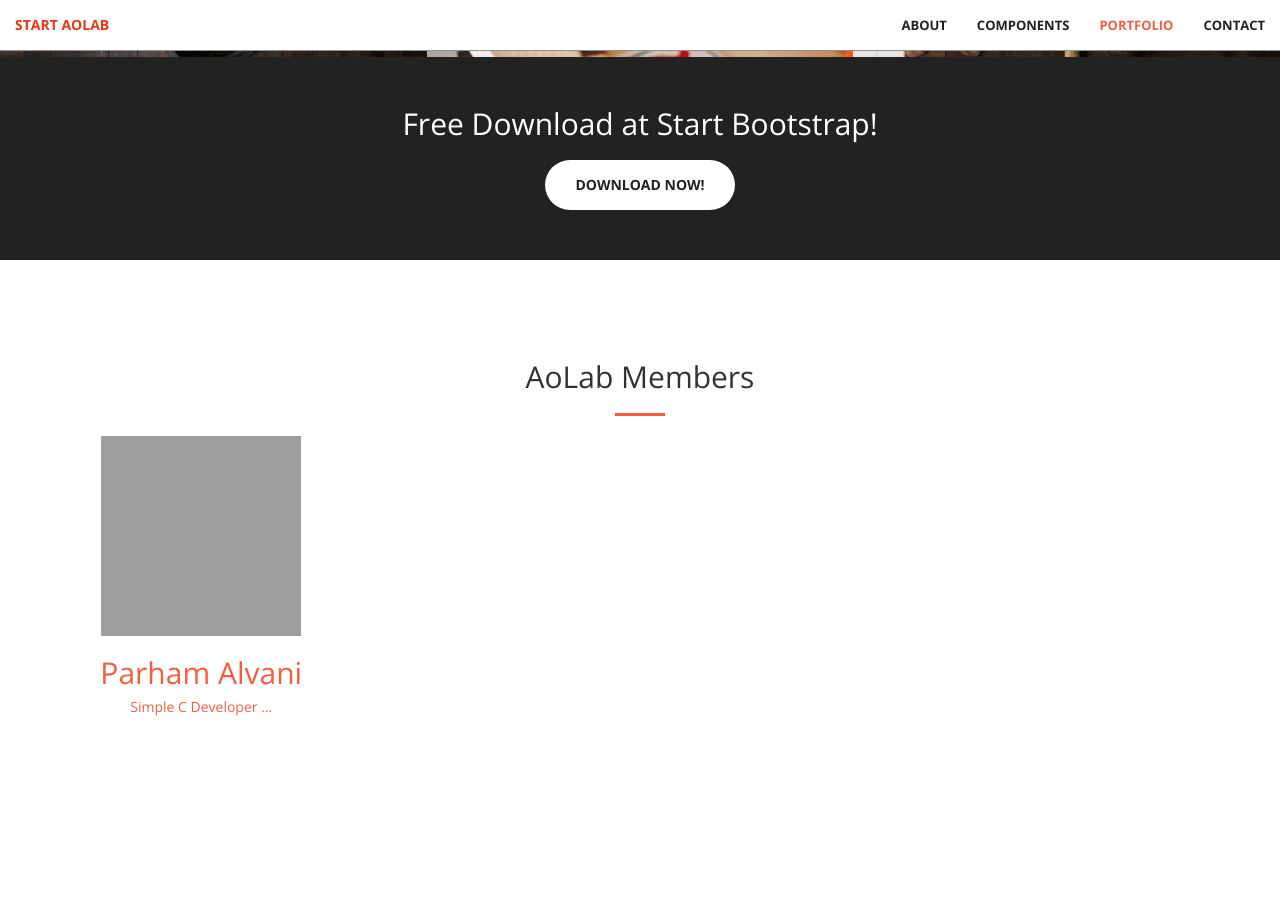
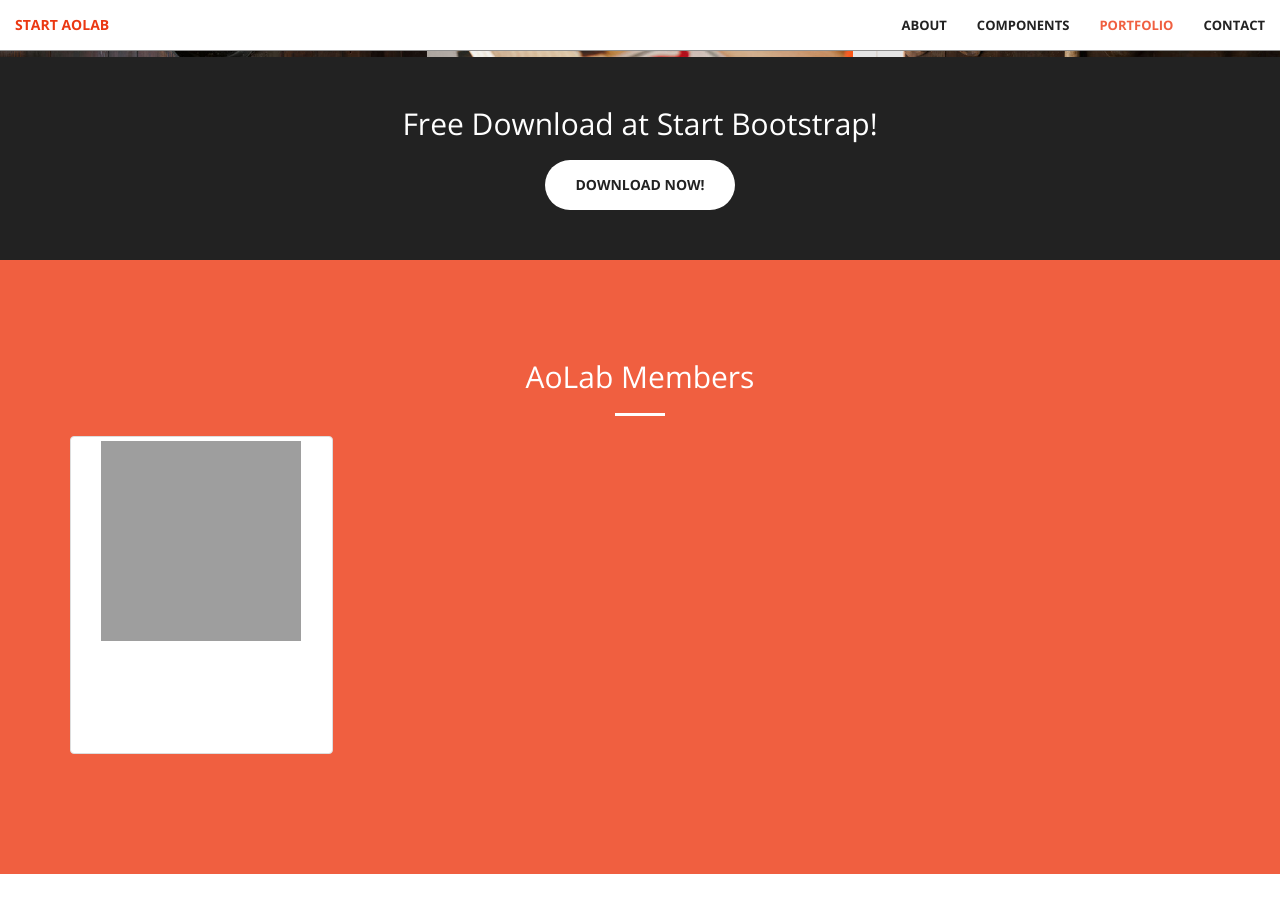
Before and after one commit to AoLab/AoLab.github.io, a Jekyll site: the page built from index.html, in a window 1280 px wide and 900 px high, scrolled down 2281 px. Built offline with Jekyll 4.4.1, drawn with Linux system fonts in a browser that asks for light colours; grey boxes are pictures that could not be loaded.

Commit message:
Members section was improved.

```diff
--- a/_includes/members.html
+++ b/_includes/members.html
@@ -1,9 +1,9 @@
-<section id="members">
+<section id="members" class="bg-primary">
 	<div class="container">
 		<div class="row">
 			<div class="col-lg-12 text-center">
 				<h2 class="section-heading">AoLab Members</h2>
-				<hr class="primary">
+				<hr class="light">
 			</div>
 		</div>
 	</div>
@@ -12,14 +12,13 @@
 		<div class="row">
 			{% for member in site.data.members %}
 			<div class="col-lg-3 col-md-6 col-rtl2 text-center wow fadeIn">
-				<a href="<?php echo $presenter['url'] ?>"
-					class="profile grid-col" target="_blank">
+				<a href="{{ member.url }}" class="thumbnail grid-col" target="_blank">
 
 					<img style="max-height: 220px;" src="{{ member.avatar }}" />
 
-					<h2>{{ member.name }}</h2>
+					<h2 class="text-faded">{{ member.name }}</h2>
 
-					<h5>{{ member.bio }}</h5>
+					<h5 class="text-faded">{{ member.bio }}</h5>
 
 					<div class="clear"></div>
 					<br>
```
